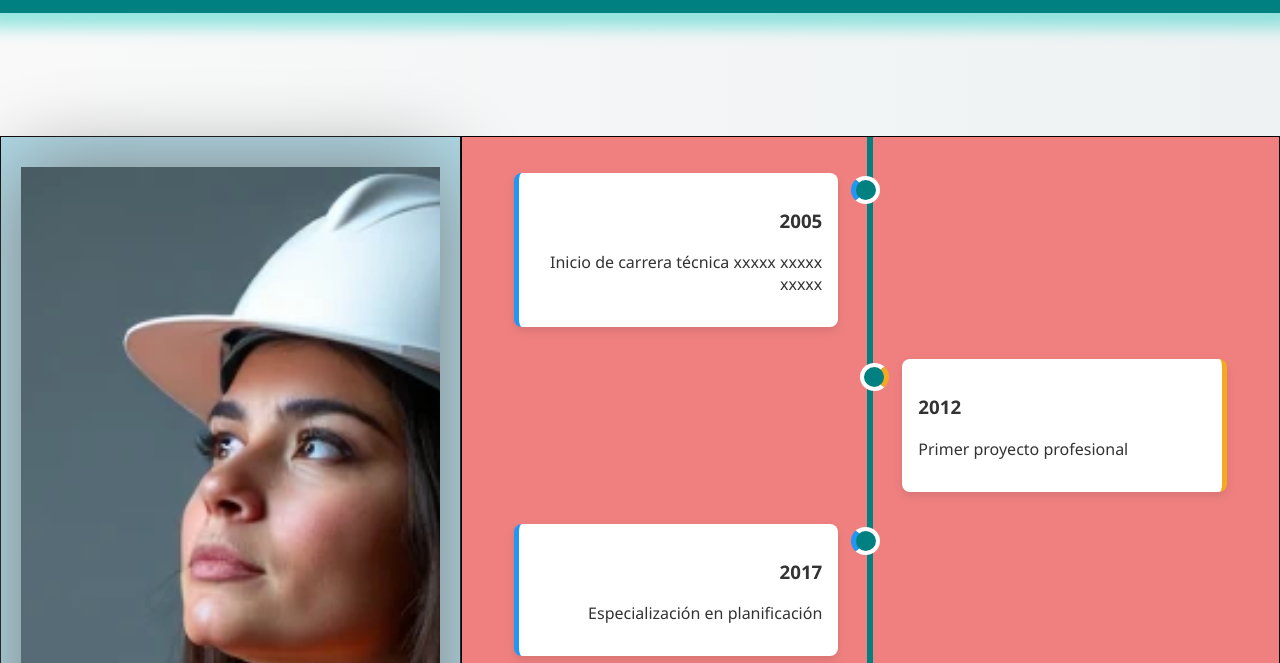
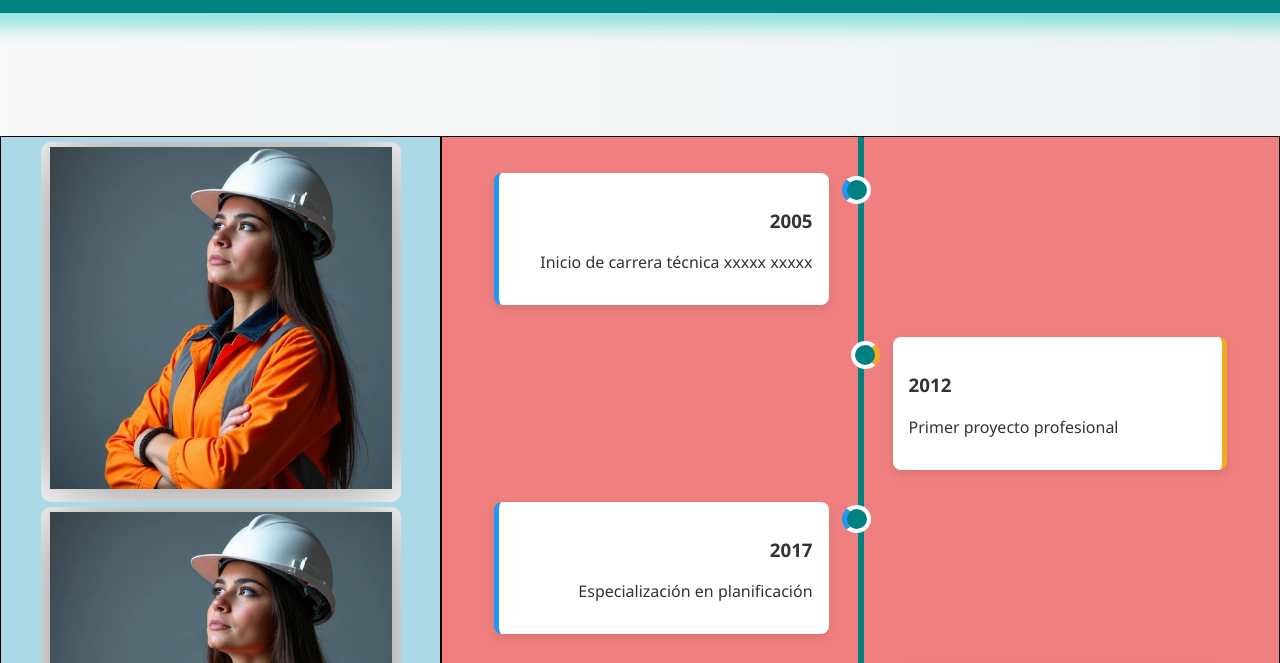
Before and after one commit to JOSEA2990/PlantillaCV, a plain HTML site: page index.html in a window 1280 px wide. Shown: the part 96-759 px from the top of the page. Drawn offline with Linux system fonts and the light colour scheme.

Commit message:
Update4
Actualización de foto

```diff
--- a/index.html
+++ b/index.html
@@ -15,14 +15,23 @@
     <div class="CajonS"></div>
 
     <div class="containerFLEX">
+
         <div class="boxFLEX">
+          <div class = "Caja">
             <img src="/Fotos/image-hWTABVGOSYsTkqsIM15aj.png" alt ="Imagen Presentación">
           </div>
+                  <div class = "Caja">
+            <img src="/Fotos/image-hWTABVGOSYsTkqsIM15aj.png" alt ="Imagen Presentación">
+          </div>
+
+        </div>
+
         <div class="timeline boxFLEX">
+
             <div class="container left">
             <div class="contentL">
             <h3>2005</h3>
-        <p>Inicio de carrera técnica xxxxx xxxxx xxxxx</p>
+            <p>Inicio de carrera técnica xxxxx xxxxx</p>
             </div>
             </div>
 
@@ -60,13 +69,14 @@
             <p>Desarrollo de portafolio web</p>
         </div>
             </div>
+
         </div>
     </div>
+
     <div class="containerFLEX">
         <div class="boxFLEX">Div 1</div>
         <div class="boxFLEX">Div 2</div>
     </div>
 
-
 </body>
 </html>
--- a/style.css
+++ b/style.css
@@ -27,10 +27,22 @@
     }
 
     img{
-    width: 100%; height: 100%;
+    margin: 5px;
+    width: 95%; height: 95%;
+    box-shadow: 0px 0px 80px gray;
+    }
+
+    .Caja{
     object-fit: cover;
-    box-shadow: 0px 0px 80px gray;
-    margin-top: 10px;
+    width: 45vh;
+    height: 45vh;
+    margin: 0;
+    background-color: white;
+    display:inline-block;
+    overflow: hidden;
+    justify-content: center;
+    text-align:center;
+    border-radius: 10px;
     }
 
     .timeline {
@@ -142,7 +154,7 @@
     .boxFLEX {
       min-width: 15vw;
       width: 35%;
-      padding: 20px;
+      padding: 5px;
       background-color: lightblue;
       text-align: center;
       border: 1px solid #000;
```
Lines whose indentation alone changed are shown as unchanged.
